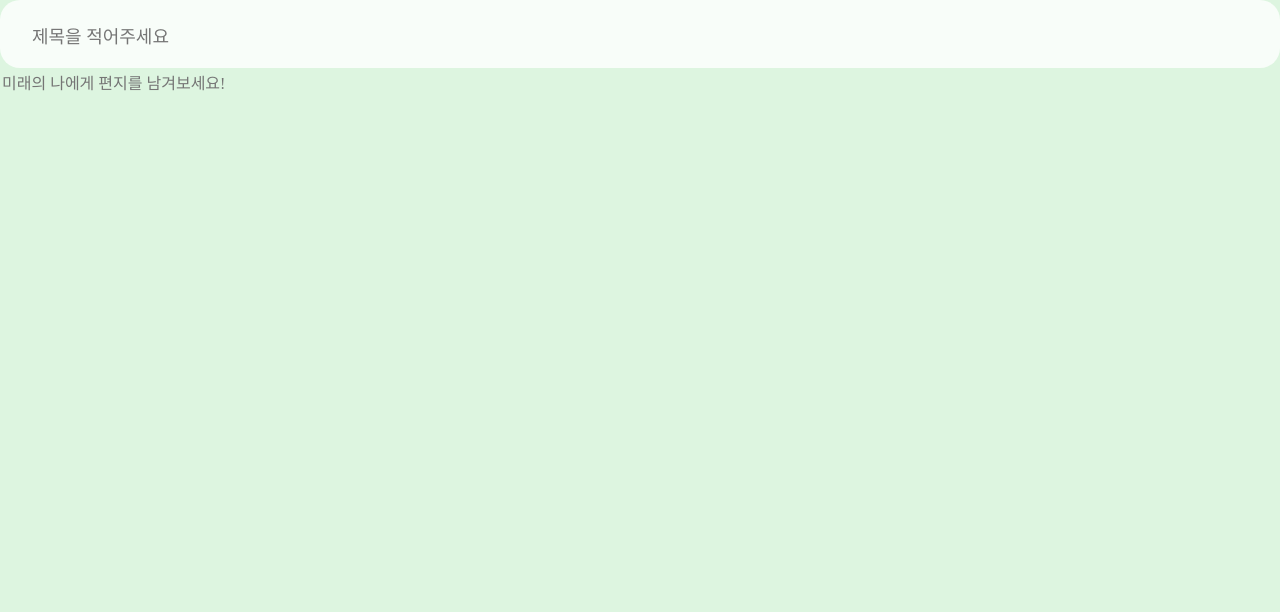
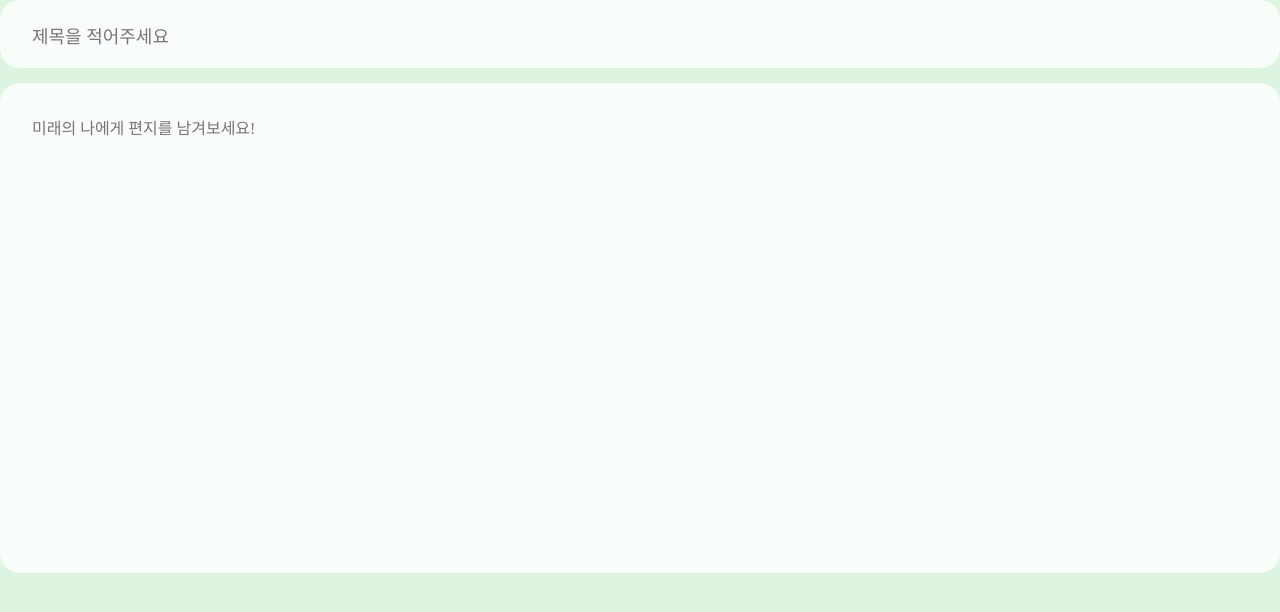
Before and after one commit to pknu-wap/2025_1_WEB_2, a React (Create React App) app in the folder client/: page / in a window 1280 px wide. Shown: the top 612 px of the page. Built offline with nearby package versions, Linux system fonts and the light colour scheme; a web font is replaced by a local one.

Commit message:
feature : 편지 콘텐츠 부분 디자인 적용

```diff
--- a/client/src/assets/LetterCreate/LetterCreatePage.module.css
+++ b/client/src/assets/LetterCreate/LetterCreatePage.module.css
@@ -1,8 +1,19 @@
+.letter_form{
+}
+
 .letter_title_form{
     background-color: rgba(255,255,255, 0.8);
     align-items: center;
     border-radius: 20px;
     /* 위쪽 오른쪽 아래쪽 왼쪽 */
-    padding: 20px 20px 10px 30px;
+    padding: 20px 30px 10px 30px;
+}
 
+.letter_content_form{
+    background-color: rgba(255,255,255, 0.8);
+    border-radius: 20px;
+    height: 450px;
+    /* 위쪽 오른쪽 아래쪽 왼쪽 */
+    padding: 30px 30px 10px 30px;
+    margin-top: 15px;
 }
--- a/client/src/pages/LetterCreatePage.js
+++ b/client/src/pages/LetterCreatePage.js
@@ -4,11 +4,11 @@ import styles from "../assets/LetterCreate/LetterCreatePage.module.css";
 
 const LetterCreatePage = ({}) => {
   return (
-    <div>
+    <div className={styles.letter_form}>
       <div className={styles.letter_title_form}>
         <LetterInputForm placeholderName={"제목을 적어주세요"} />
       </div>
-      <div>
+      <div className={styles.letter_content_form}>
         <LetterInputForm
           placeholderName={"미래의 나에게 편지를 남겨보세요!"}
           customFontSize={16}
```
Also changed, not shown: client/src/components/LetterCreate/LetterInputForm.js (+20 -1 lines).
